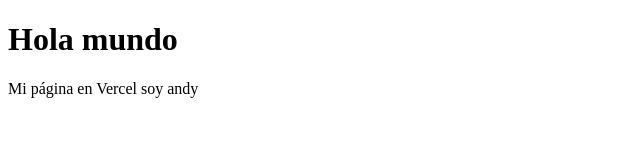
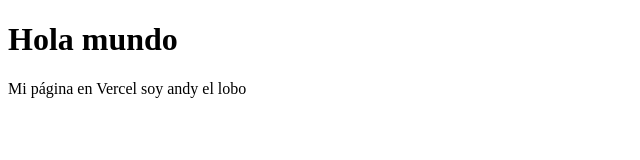
Before and after one commit to Proyecto-Rony-Andy-CapCom/U2ACT3-Trabajando-con-WorkFlows, a website: page index.html in a window 1280 px wide. Shown: the full height of the page, 0-640 px from the left. Drawn offline with Linux system fonts and the light colour scheme.

Commit message:
feat: Implementacion de la nueva pagina HTML

```diff
--- a/index.html
+++ b/index.html
@@ -7,6 +7,6 @@
 </head>
 <body>
   <h1>Hola mundo</h1>
-  <p>Mi página en Vercel soy andy </p>
+  <p>Mi página en Vercel soy andy el lobo </p>
 </body>
 </html>
```
